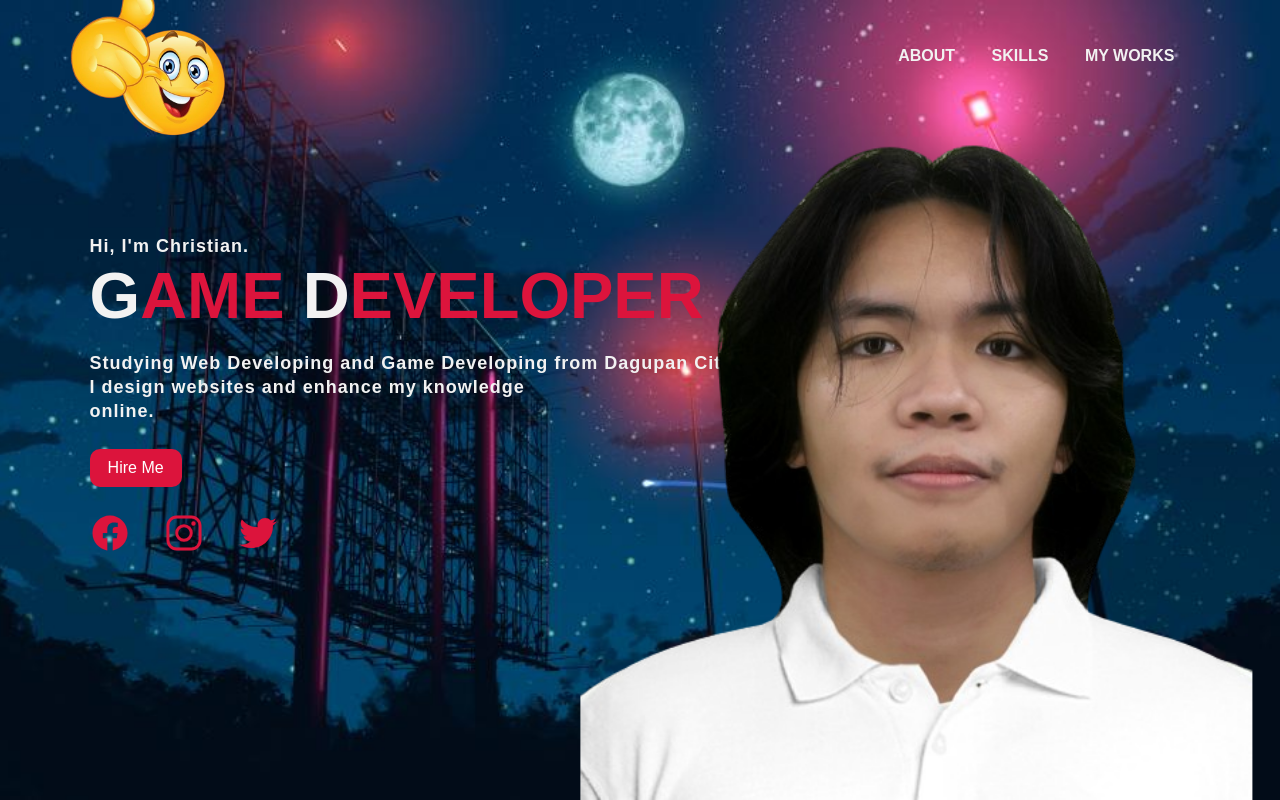
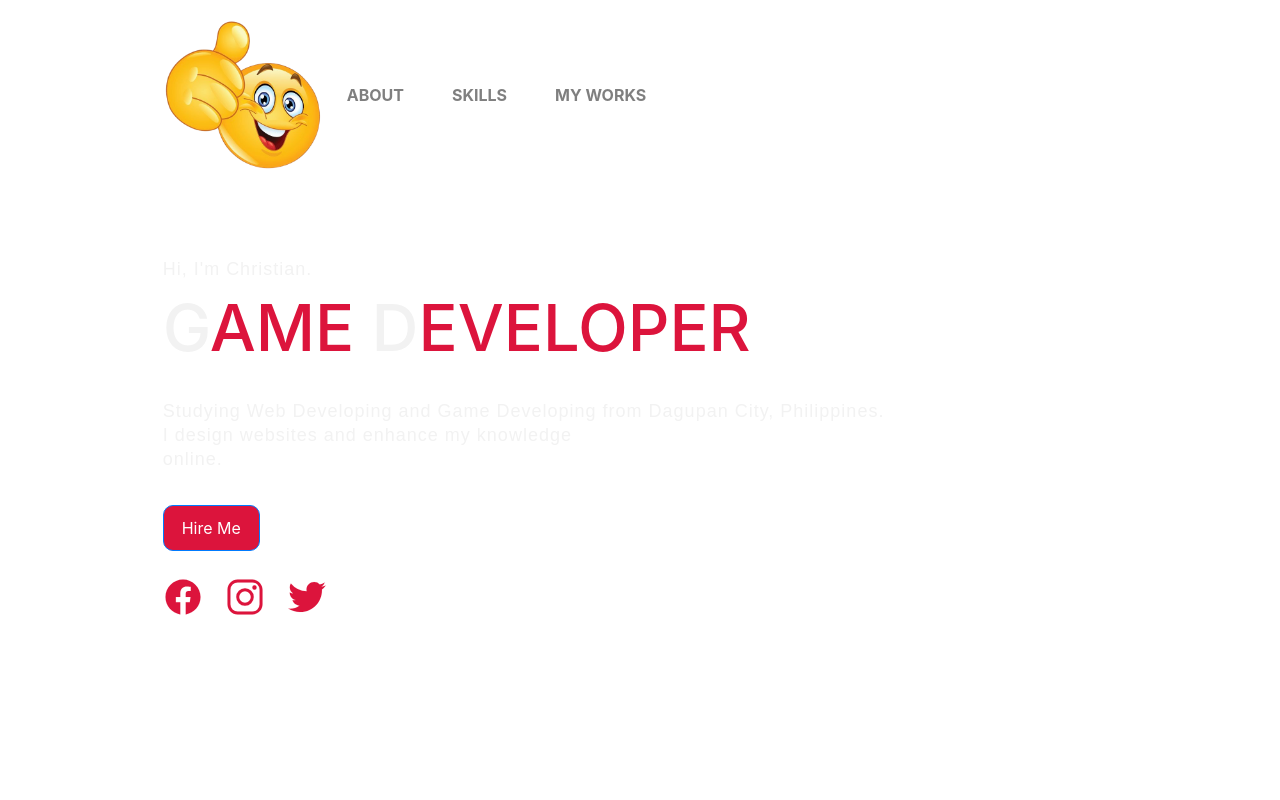
Before and after one commit to xChristian2/Portfolio, a plain HTML site: page index.html in a window 1280 px wide. Drawn offline with nearby package versions, Linux system fonts and the light colour scheme.

Commit message:
added bootstrap responsiveness

```diff
--- a/index.html
+++ b/index.html
@@ -2,20 +2,28 @@
 <html lang="en">
 <head>
     <title>My Portfolio</title>
-    <meta name="viewport" content="width=device-width,initial-scale=1">
+    <meta name="viewport" content="width=device-width, initial-scale=1">
+    <!-- Bootstrap CSS -->
+    <link rel="stylesheet" href="https://stackpath.bootstrapcdn.com/bootstrap/4.3.1/css/bootstrap.min.css">
     <link rel="stylesheet" href="style.css">
 </head>
 <body>
 
-    <div class="main">
-        <div class="navbar">
+    <div class="container">
+        <div class="navbar navbar-expand-lg navbar-light">
             <img src="pic/mylogo.png" class="logo">
 
-            <ul>
-                <li><a href="about.html">ABOUT</a></li>
-                <li><a href="skills.html">SKILLS</a></li>
-                <li><a href="myworks.html">MY WORKS</a></li>
-            </ul>
+            <button class="navbar-toggler" type="button" data-toggle="collapse" data-target="#navbarNav" aria-controls="navbarNav" aria-expanded="false" aria-label="Toggle navigation">
+                <span class="navbar-toggler-icon"></span>
+            </button>
+
+            <div class="collapse navbar-collapse" id="navbarNav">
+                <ul class="navbar-nav">
+                    <li class="nav-item"><a class="nav-link" href="about.html">ABOUT</a></li>
+                    <li class="nav-item"><a class="nav-link" href="skills.html">SKILLS</a></li>
+                    <li class="nav-item"><a class="nav-link" href="myworks.html">MY WORKS</a></li>
+                </ul>
+            </div>
         </div>
 
         <div class="info">
@@ -23,20 +31,24 @@
             <h1><span>G</span>AME <span>D</span>EVELOPER</h1> <br>
             <h3 class="h3">Studying Web Developing and Game Developing from Dagupan City, Philippines.<br>
                 I design websites and enhance my knowledge <br> online.</h3>
-                <a href="#">Hire Me</a>
+            <a href="#" class="btn btn-primary">Hire Me</a>
         </div>
 
         <div class="image">
-            <img src="pic/mee.png" class="me">
+
         </div>
 
         <div class="icons">
-            <a href="https://web.facebook.com/profile.php?id=100078355755065"><ion-icon name="logo-facebook"></ion-icon></a>
-            <a href="https://www.instagram.com/kissuneee/"><ion-icon name="logo-instagram"></ion-icon></a>
-            <a href="#"><ion-icon name="logo-twitter"></ion-icon></a>
+            <a href="https://web.facebook.com/profile.php?id=100078355755065" target="_blank"><ion-icon name="logo-facebook"></ion-icon></a>
+            <a href="https://www.instagram.com/kissuneee/" target="_blank"><ion-icon name="logo-instagram"></ion-icon></a>
+            <a href="#" target="_blank"><ion-icon name="logo-twitter"></ion-icon></a>
         </div>
     </div>
 
+    <!-- Bootstrap JS and Popper.js -->
+    <script src="https://code.jquery.com/jquery-3.3.1.slim.min.js"></script>
+    <script src="https://cdnjs.cloudflare.com/ajax/libs/popper.js/1.14.7/umd/popper.min.js"></script>
+    <script src="https://stackpath.bootstrapcdn.com/bootstrap/4.3.1/js/bootstrap.min.js"></script>
     <script src="https://unpkg.com/ionicons@5.4.0/dist/ionicons.js"></script>
 </body>
 </html>
--- a/style.css
+++ b/style.css
@@ -1,11 +1,11 @@
-*{
+* {
     margin: 0;
     padding: 0;
 }
 
-.main{
+.main {
     width: 100%;
-    background: url(pic/trial.jpg);
+    background: url(pic/trial2.jpg);
     background-position: center;
     background-size: cover;
     height: 100vh;
@@ -13,7 +13,7 @@
     font-family: sans-serif;
 }
 
-.navbar{
+.navbar {
     width: 86%;
     display: flex;
     margin: auto;
@@ -22,59 +22,54 @@
     justify-content: space-between;
 }
 
-.navbar .logo{
+.navbar .logo {
     width: 160px;
     cursor: pointer;
-    margin-top: -3%;
-    margin-left: -2%;
 }
 
-ul{
-    margin-top: -4%;
+ul {
+    list-style: none;
 }
 
-ul li{
-    list-style: none;
+ul li {
     display: inline-block;
     padding: 10px 16px;
 }
 
-ul li a{
+ul li a {
     font-size: 16px;
     font-weight: bold;
     text-decoration: none;
     color: #f2f2f2;
-    margin-top: -3%;
     transition: .4s ease;
-
 }
 
-ul li a:hover{
+ul li a:hover {
     color: crimson;
 }
 
-.info{
+.info {
     margin-left: 7%;
     margin-top: 6%;
 }
 
-.info h1{
+.info h1 {
     font-size: 65px;
     color: crimson;
 }
 
-.info h3{
+.info h3 {
     font-size: 18px;
     letter-spacing: 1px;
     line-height: 24px;
 }
 
-.info span{
+.info span {
     color: #f2f2f2;
 }
 
-.info a{
-    text-decoration:  none;
+.info a {
+    text-decoration: none;
     color: #fff;
     background: crimson;
     margin: 26px 0;
@@ -84,11 +79,11 @@ ul li a:hover{
     transition: .4s ease;
 }
 
-.info a:hover{
+.info a:hover {
     background: crimson;
 }
 
-.image{
+.image {
     width: 30%;
     height: 60%;
     position: absolute;
@@ -96,7 +91,7 @@ ul li a:hover{
     bottom: 0;
 }
 
-.image img{
+.image img {
     position: absolute;
     height: 140%;
     left: 40%;
@@ -105,47 +100,43 @@ ul li a:hover{
     transition: left 2s ease;
 }
 
-.image:hover .me{
+.image:hover .me {
     left: 55%;
 }
 
-.icons a{
+.icons a {
     text-decoration: none;
     color: #f2f2f2;
 }
 
-.icons ion-icon{
+.icons ion-icon {
     margin-left: 7%;
     color: crimson;
     margin-right: -60px;
     font-size: 40px;
     transition: .4s ease;
-
 }
 
-.icons ion-icon:hover{
+.icons ion-icon:hover {
     color: #f2f2f2;
 }
 
-.h3
-{
+.h3 {
     color: #f2f2f2;
     font-family: 'Poppins', sans-serif;
 }
 
-.image1
-{
+.image1,
+.image2 {
     width: 30%;
     height: 60%;
     position: absolute;
     right: 100px;
     bottom: 0;
 }
-.image:hover .me{
-    left: 55%;
-}
 
-.image1 img{
+.image1 img,
+.image2 img {
     position: absolute;
     height: 80%;
     left: 30%;
@@ -154,25 +145,7 @@ ul li a:hover{
     transition: left 2s ease;
 }
 
-.image2
-{
-    width: 30%;
-    height: 60%;
-    position: absolute;
-    right: 100px;
-    bottom: 0;
-}
-
-.image2 img{
-    position: absolute;
-    height: 80%;
-    left: 30%;
-    transform: translate(-55%);
-    bottom: 70;
-    transition: left 2s ease;
-}
-
-.image2:hover .me
-{
+.image1:hover .me,
+.image2:hover .me {
     left: 55%;
 }
```
Also changed, not shown: pic/trial2.jpg (added).
